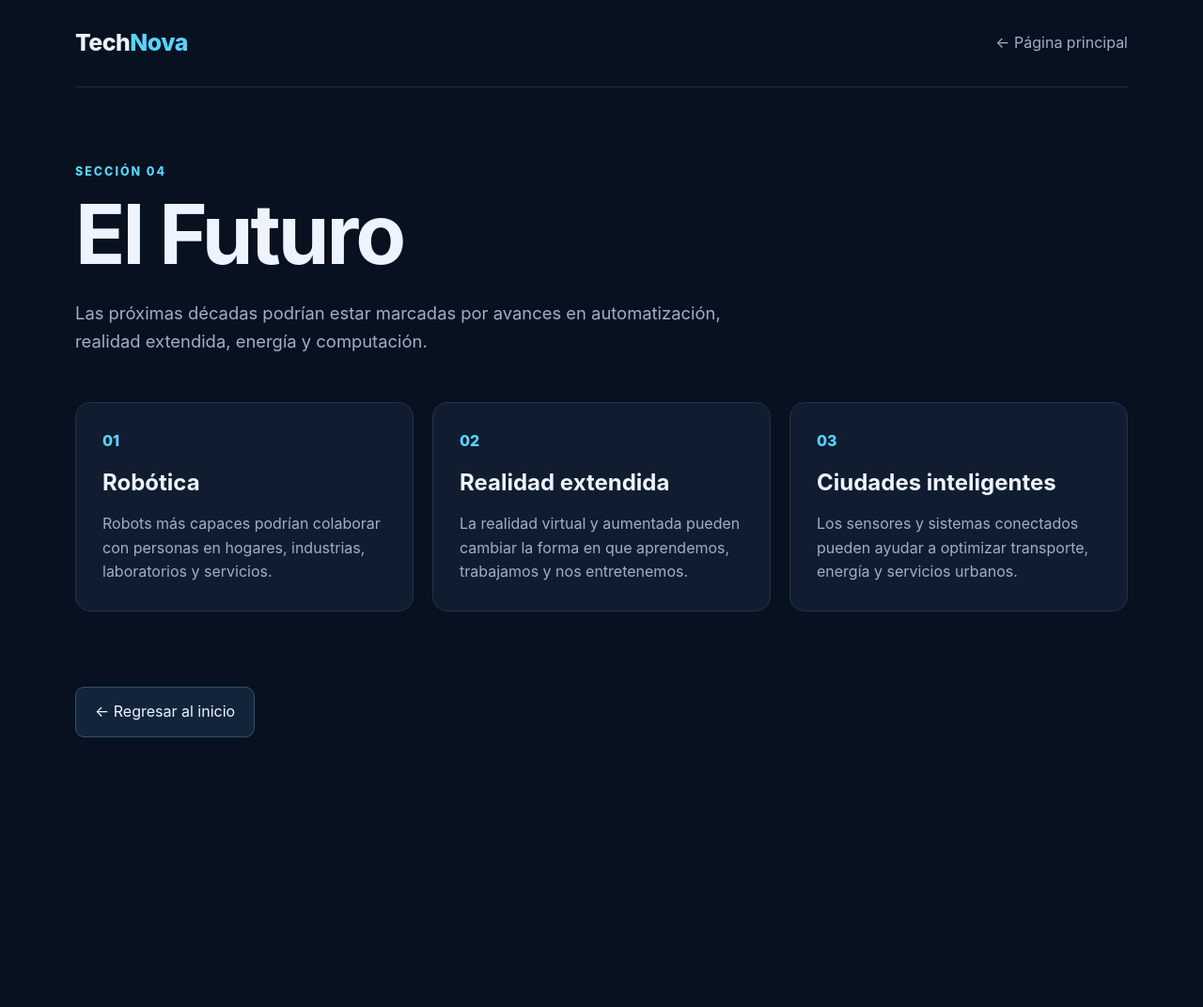
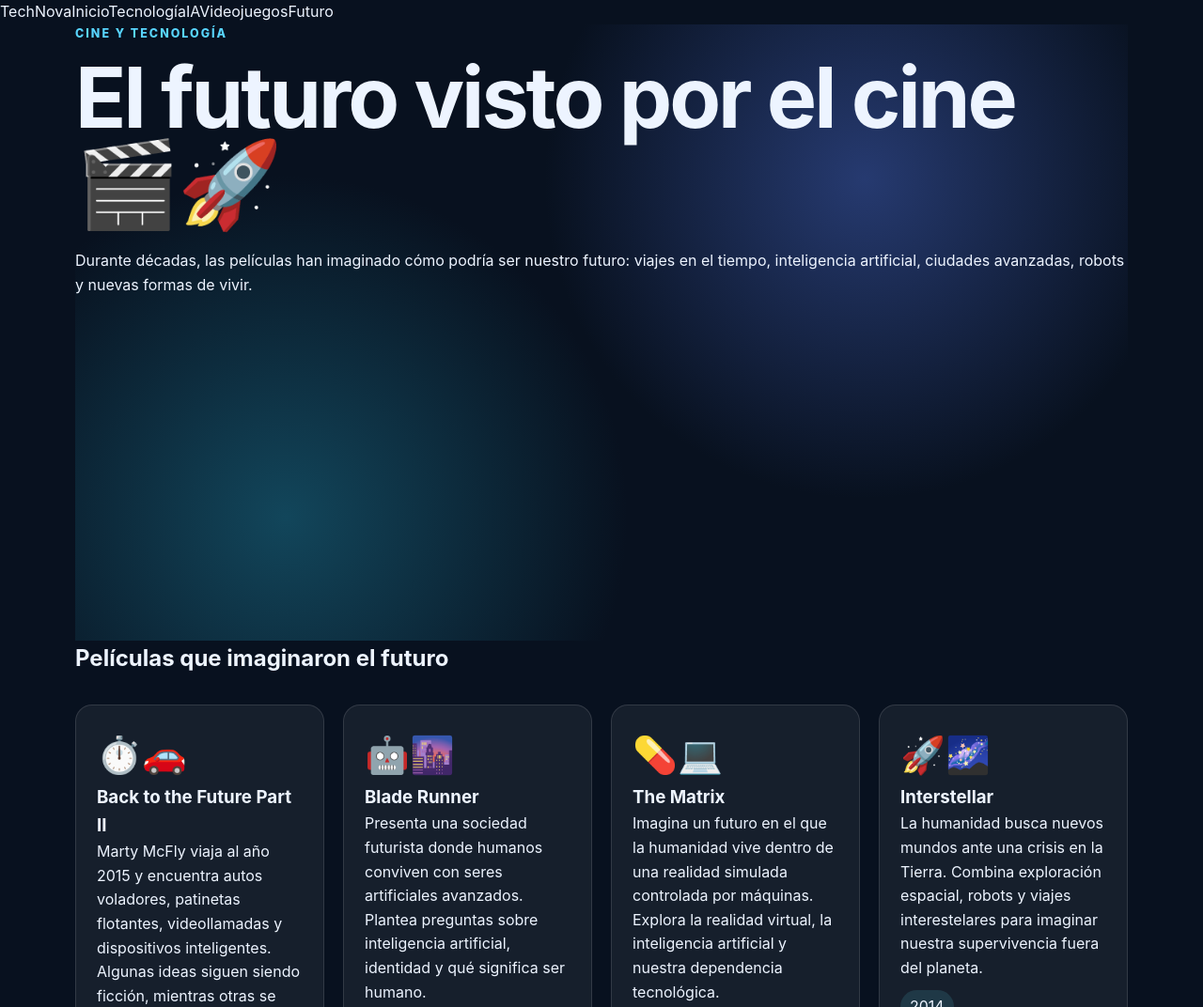
Before and after one commit to DarioCoronel19/PagWebEsparza, a plain HTML site: page futuro.html in a window 1280 px wide. Shown: the top 1072 px of the page at 94% size. Before the commit the page ends 865 px from the top, so only its background shows below. Drawn offline with Linux system fonts and the light colour scheme.

Commit message:
Update futuro.html

```diff
--- a/futuro.html
+++ b/futuro.html
@@ -1,26 +1,29 @@
 <!DOCTYPE html>
 <html lang="es">
 <head>
-  <meta charset="UTF-8">
-  <meta name="viewport" content="width=device-width, initial-scale=1.0">
-  <title>El Futuro | TechNova</title>
-  <link rel="stylesheet" href="css/styles.css">
+<meta charset="UTF-8"><meta name="viewport" content="width=device-width, initial-scale=1.0">
+<title>Películas del Futuro | TechNova</title>
+<link rel="stylesheet" href="css/styles.css">
+<style>
+.movie-grid{display:grid;grid-template-columns:repeat(auto-fit,minmax(230px,1fr));gap:20px;margin:30px 0}
+.movie-card{background:rgba(255,255,255,.06);border:1px solid rgba(255,255,255,.12);border-radius:18px;padding:22px;transition:.25s}
+.movie-card:hover{transform:translateY(-5px);border-color:#67e8f9}.movie-icon{font-size:2.4rem}
+.year{display:inline-block;margin-top:10px;padding:5px 10px;border-radius:20px;background:rgba(103,232,249,.12)}
+</style>
 </head>
 <body>
-  <nav class="navbar container nav-page">
-    <a class="logo" href="index.html">Tech<span>Nova</span></a>
-    <a class="back" href="index.html">← Página principal</a>
-  </nav>
-  <main class="container page">
-    <p class="eyebrow">SECCIÓN 04</p>
-    <h1>El Futuro</h1>
-    <p class="lead">Las próximas décadas podrían estar marcadas por avances en automatización, realidad extendida, energía y computación.</p>
-    <div class="feature-grid">
-      <article class="feature"><span>01</span><h2>Robótica</h2><p>Robots más capaces podrían colaborar con personas en hogares, industrias, laboratorios y servicios.</p></article>
-      <article class="feature"><span>02</span><h2>Realidad extendida</h2><p>La realidad virtual y aumentada pueden cambiar la forma en que aprendemos, trabajamos y nos entretenemos.</p></article>
-      <article class="feature"><span>03</span><h2>Ciudades inteligentes</h2><p>Los sensores y sistemas conectados pueden ayudar a optimizar transporte, energía y servicios urbanos.</p></article>
-    </div>
-    <a class="btn" href="index.html">← Regresar al inicio</a>
-  </main>
-</body>
-</html>
+<header><nav><a href="index.html">TechNova</a><a href="index.html">Inicio</a><a href="tecnologia.html">Tecnología</a><a href="ia.html">IA</a><a href="videojuegos.html">Videojuegos</a><a href="futuro.html">Futuro</a></nav></header>
+<main class="container">
+<section class="hero"><p class="eyebrow">CINE Y TECNOLOGÍA</p><h1>El futuro visto por el cine 🎬🚀</h1>
+<p>Durante décadas, las películas han imaginado cómo podría ser nuestro futuro: viajes en el tiempo, inteligencia artificial, ciudades avanzadas, robots y nuevas formas de vivir.</p></section>
+<section><h2>Películas que imaginaron el futuro</h2><div class="movie-grid">
+<article class="movie-card"><div class="movie-icon">⏱️🚗</div><h3>Back to the Future Part II</h3><p>Marty McFly viaja al año 2015 y encuentra autos voladores, patinetas flotantes, videollamadas y dispositivos inteligentes. Algunas ideas siguen siendo ficción, mientras otras se parecen a tecnologías actuales.</p><span class="year">1989</span></article>
+<article class="movie-card"><div class="movie-icon">🤖🌆</div><h3>Blade Runner</h3><p>Presenta una sociedad futurista donde humanos conviven con seres artificiales avanzados. Plantea preguntas sobre inteligencia artificial, identidad y qué significa ser humano.</p><span class="year">1982</span></article>
+<article class="movie-card"><div class="movie-icon">💊💻</div><h3>The Matrix</h3><p>Imagina un futuro en el que la humanidad vive dentro de una realidad simulada controlada por máquinas. Explora la realidad virtual, la inteligencia artificial y nuestra dependencia tecnológica.</p><span class="year">1999</span></article>
+<article class="movie-card"><div class="movie-icon">🚀🌌</div><h3>Interstellar</h3><p>La humanidad busca nuevos mundos ante una crisis en la Tierra. Combina exploración espacial, robots y viajes interestelares para imaginar nuestra supervivencia fuera del planeta.</p><span class="year">2014</span></article>
+<article class="movie-card"><div class="movie-icon">🧠🤖</div><h3>Ex Machina</h3><p>Se centra en una inteligencia artificial con apariencia humana y analiza hasta dónde podría llegar una máquina capaz de aprender, comunicarse y tomar decisiones.</p><span class="year">2014</span></article>
+<article class="movie-card"><div class="movie-icon">👮‍♂️🔮</div><h3>Minority Report</h3><p>Muestra interfaces por gestos, publicidad personalizada y sistemas predictivos. Varias ideas recuerdan tecnologías modernas de reconocimiento y análisis de datos.</p><span class="year">2002</span></article>
+</div></section>
+<section class="card"><h2>¿Ficción o realidad?</h2><p>El cine no predice exactamente el futuro, pero ayuda a imaginar posibilidades. Tecnologías que parecían ciencia ficción, como videollamadas, asistentes inteligentes, realidad virtual y vehículos autónomos, hoy existen o están en desarrollo.</p></section>
+<section style="margin:30px 0"><a class="btn" href="index.html">← Volver a la página principal</a></section>
+</main><footer><p>TechNova · Proyecto GPDS</p></footer></body></html>
```
